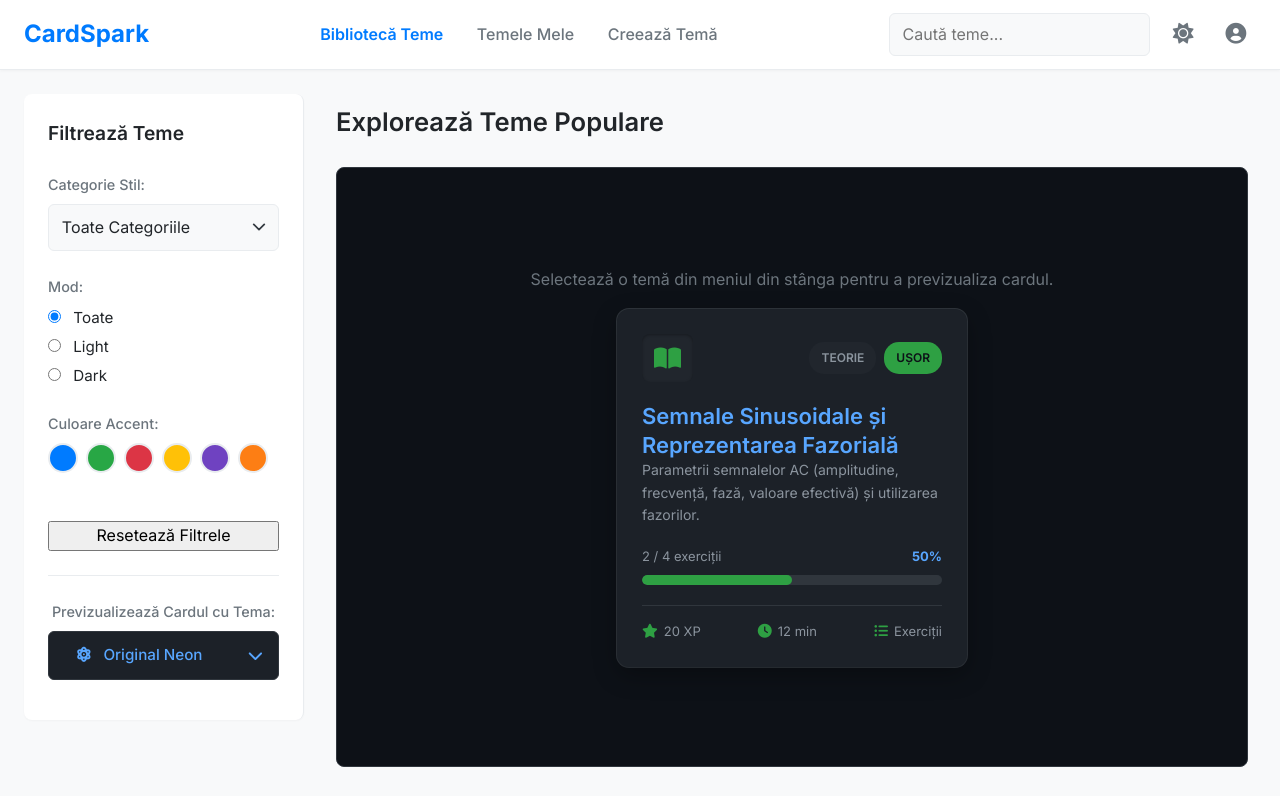
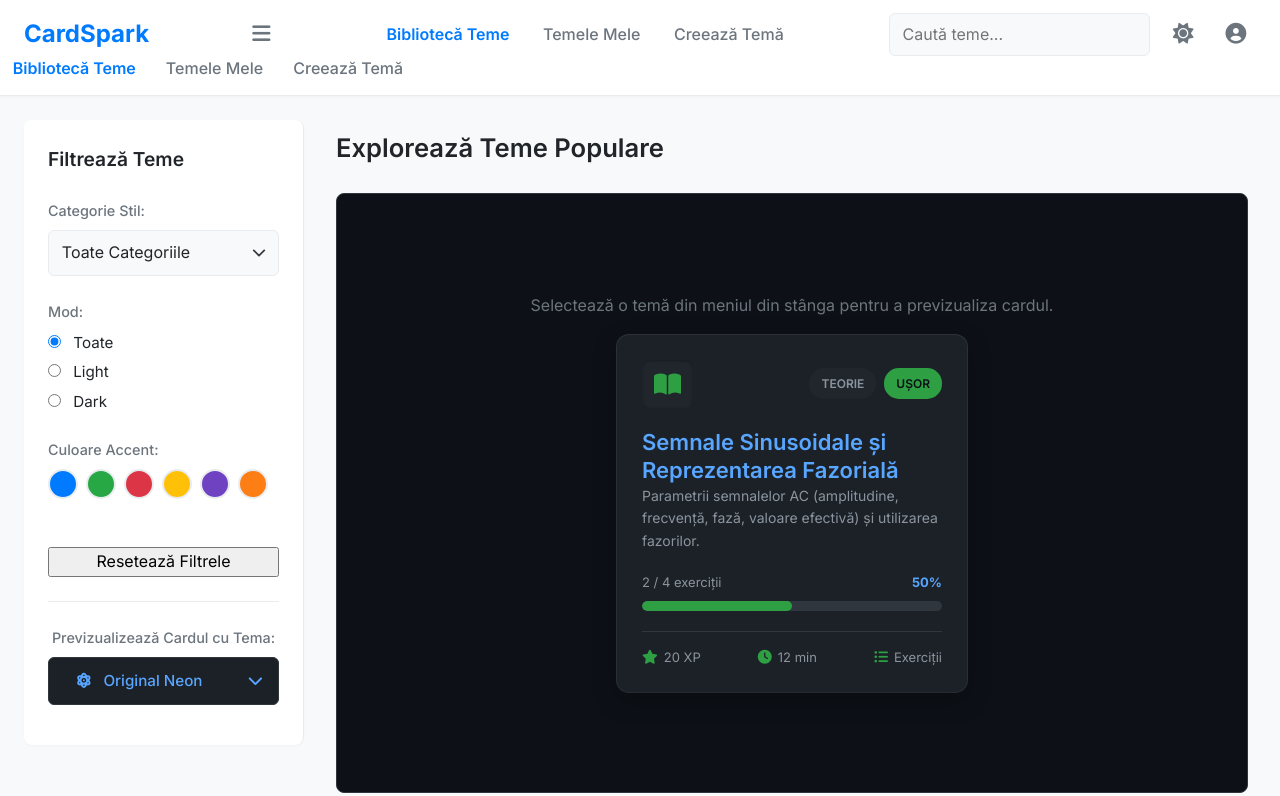
Before and after one commit to bogdanbarbulescu/saas, a plain HTML site: page index.html in a window 1280 px wide. Shown: the top 796 px of the page. Drawn offline with Linux system fonts and the light colour scheme.

Commit message:
Update index.html

```diff
--- a/index.html
+++ b/index.html
@@ -15,7 +15,10 @@
     <header class="platform-header">
         <div class="platform-header-container">
             <a href="/" class="logo">CardSpark</a>
-            <nav class="platform-nav">
+            <button class="platform-button-icon platform-hamburger-menu" aria-label="Deschide meniul" aria-expanded="false">
+                <i class="fas fa-bars"></i>
+            </button>
+            <nav class="platform-nav" id="main-nav">
                 <a href="#" class="platform-nav-link active">Bibliotecă Teme</a>
                 <a href="#" class="platform-nav-link">Temele Mele</a>
                 <a href="#" class="platform-nav-link">Creează Temă</a>
@@ -32,6 +35,14 @@
                     <!-- Dropdown meniu utilizator aici (opțional) -->
                 </div>
             </div>
+        </div>
+        <!-- Meniul mobil va fi adăugat/controlat de JS sau poate fi pus aici direct și ascuns/afișat cu CSS -->
+        <div class="platform-mobile-nav" id="mobile-nav-container">
+            <nav>
+                <a href="#" class="platform-nav-link active">Bibliotecă Teme</a>
+                <a href="#" class="platform-nav-link">Temele Mele</a>
+                <a href="#" class="platform-nav-link">Creează Temă</a>
+            </nav>
         </div>
     </header>
 
```
